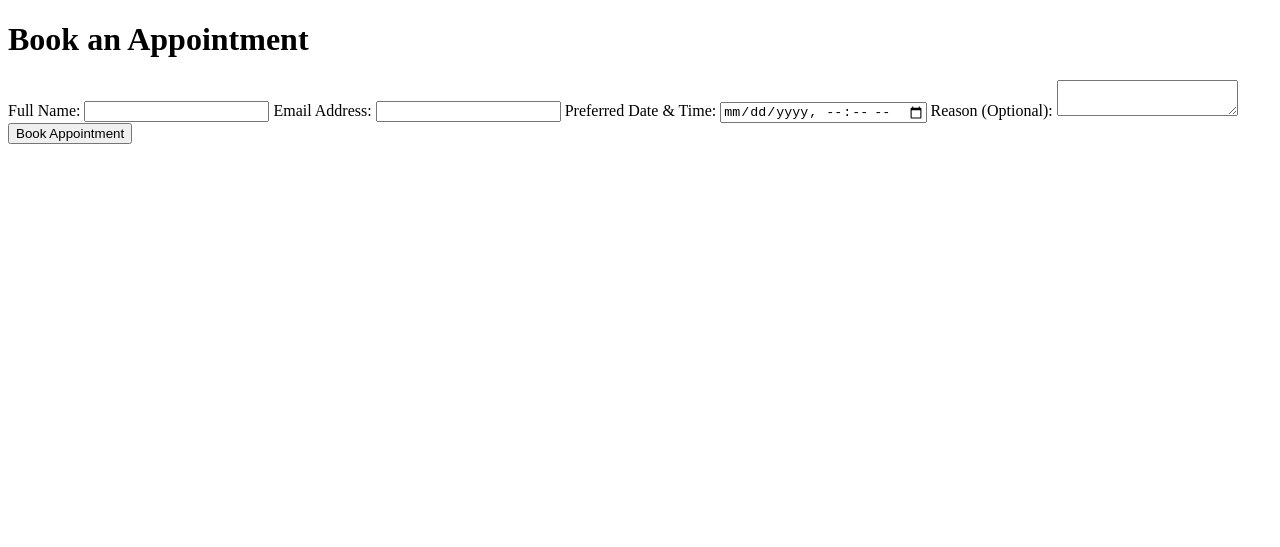
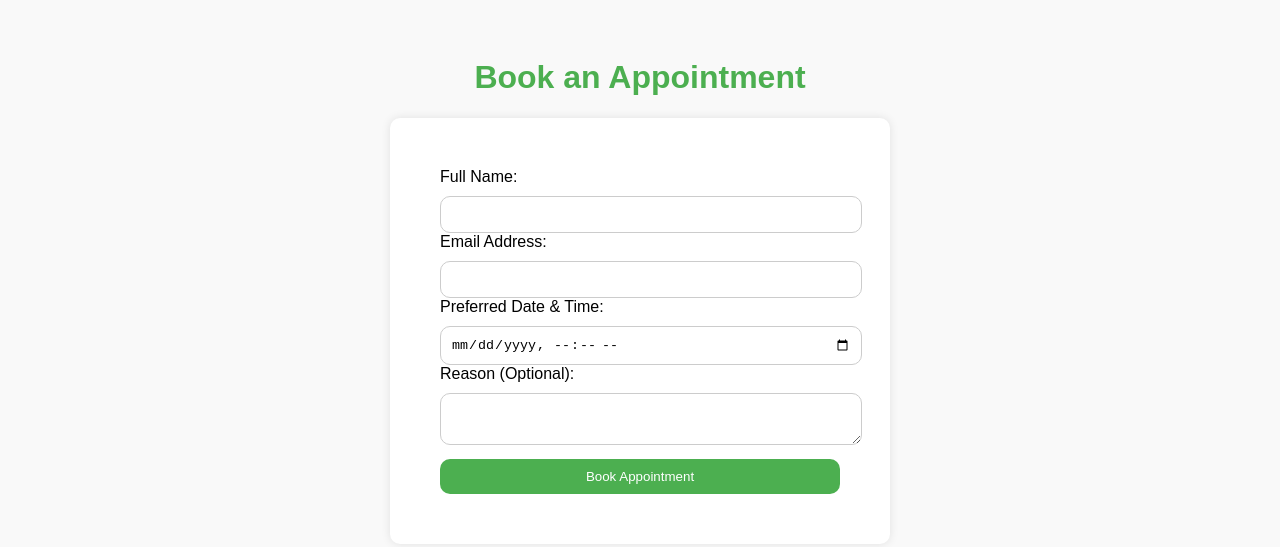
Before and after one commit to FizzaFatimaS/appointment-booking, a plain HTML site: page index.html in a window 1280 px wide. Drawn offline with Linux system fonts and the light colour scheme.

Commit message:
Updated style

```diff
--- a/index.html
+++ b/index.html
@@ -4,6 +4,37 @@
   <meta charset="UTF-8" />
   <meta name="viewport" content="width=device-width, initial-scale=1.0"/>
   <title>Doctor Appointment Booking</title>
+  <style>
+    body {
+      font-family: Arial, sans-serif;
+      padding: 30px;
+      background-color: #f9f9f9;
+    }
+    h1 {
+      text-align: center;
+      color: #4CAF50;
+    }
+    form {
+      max-width: 400px;
+      margin: 0 auto;
+      background-color: white;
+      padding: 50px;
+      border-radius: 10px;
+      box-shadow: 0 0 10px rgba(0,0,0,0.1);
+    }
+    input, textarea, button {
+      width: 100%;
+      padding: 10px;
+      margin-top: 10px;
+      border-radius: 10px;
+      border: 1px solid #ccc;
+    }
+    button {
+      background-color: #4CAF50;
+      color: white;
+      border: none;
+    }
+  </style>
 </head>
 <body>
   <h1>Book an Appointment</h1>
```
